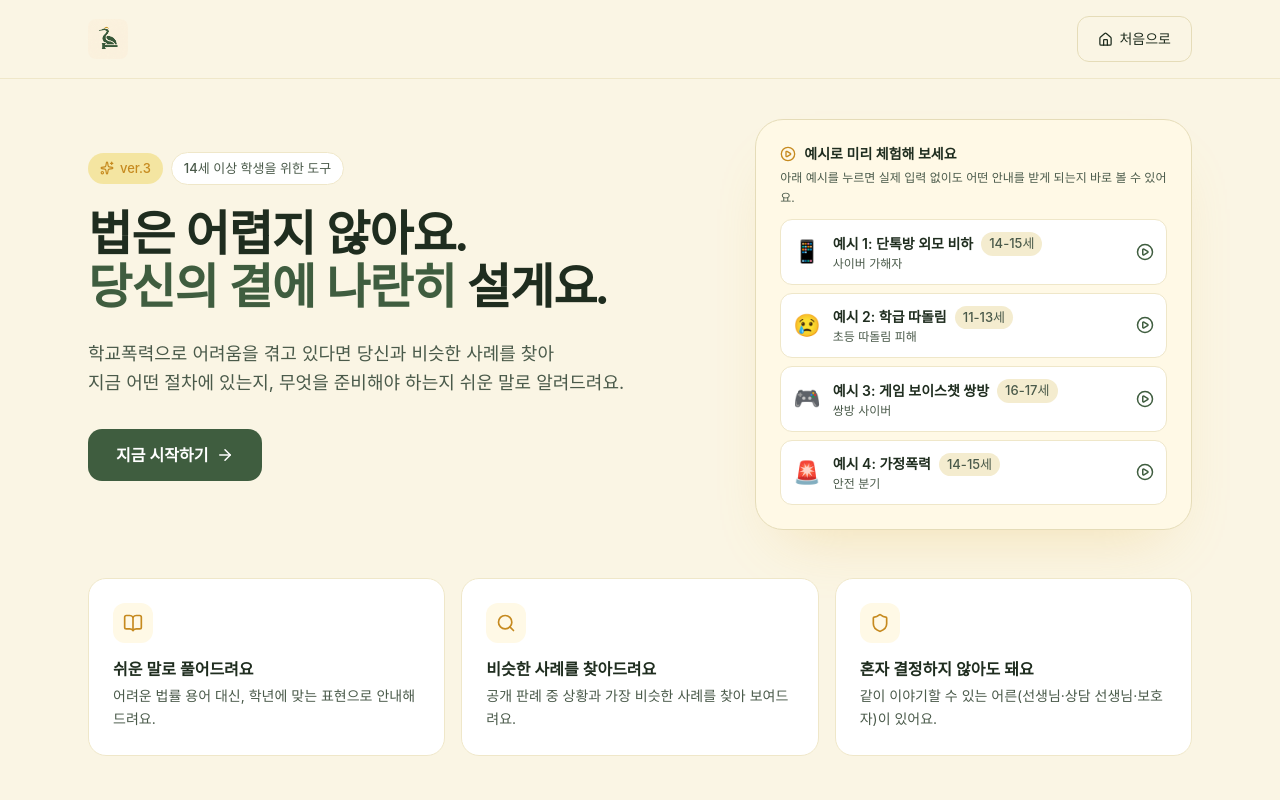
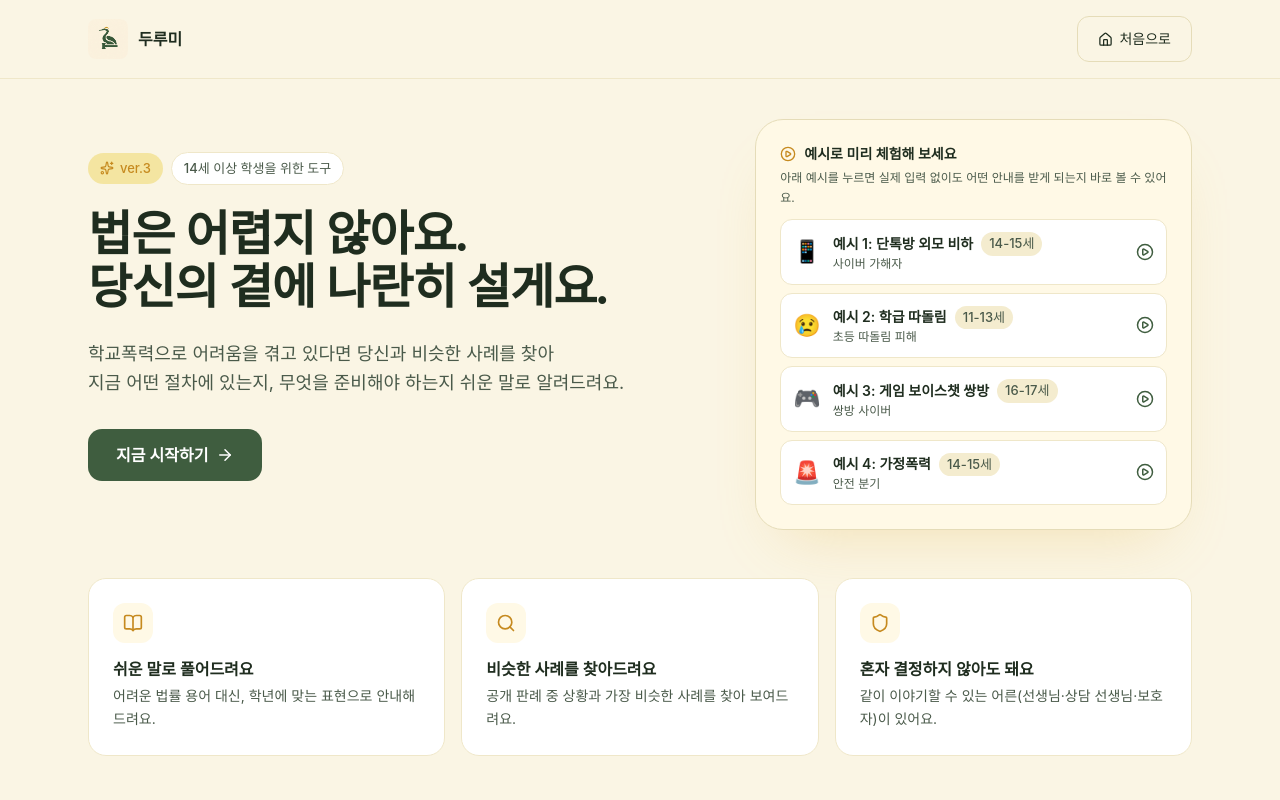
Before and after one commit to durumi-project/naranhi, a React (Vite) app: page / in a window 1280 px wide. Shown: the top 800 px of the page. Built offline with nearby package versions, Linux system fonts and the light colour scheme; a web font is replaced by a local one.

Commit message:
feat(ui): 헤더 로고 옆 '두루미' 텍스트 추가 + 인트로 멘트 색상 검정으로 변경
- 로고 우측에 '두루미' 라벨 추가
- '당신의 곁에 나란히' 멘트 색상 C.accent→C.ink

```diff
--- a/src/App.jsx
+++ b/src/App.jsx
@@ -546,6 +546,7 @@ function Header({ onHome, showBack, onBack }) {
               borderRadius: '8px'
             }}
           />
+          <span className="font-bold text-base" style={{ color: C.ink }}>두루미</span>
         </button>
         <div className="flex items-center gap-2">
           {showBack && <button onClick={onBack} className="btn-ghost text-sm"><ChevronLeft size={16} /> 이전</button>}
@@ -590,7 +591,7 @@ function Landing({ onStart, onExample }) {
           </div>
           <h1 className="font-display text-4xl md:text-5xl font-bold leading-[1.1] mb-6" style={{ color: C.ink }}>
             법은 어렵지 않아요.<br />
-            <span style={{ color: C.accent }}>당신의 곁에 나란히</span> 설게요.
+            <span style={{ color: C.ink }}>당신의 곁에 나란히</span> 설게요.
           </h1>
           <p className="text-lg leading-relaxed mb-8" style={{ color: C.inkSoft }}>
             학교폭력으로 어려움을 겪고 있다면 당신과 비슷한 사례를 찾아<br />
```
